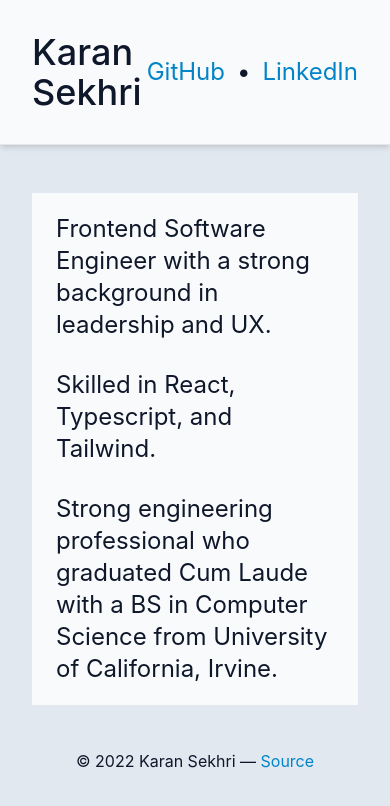
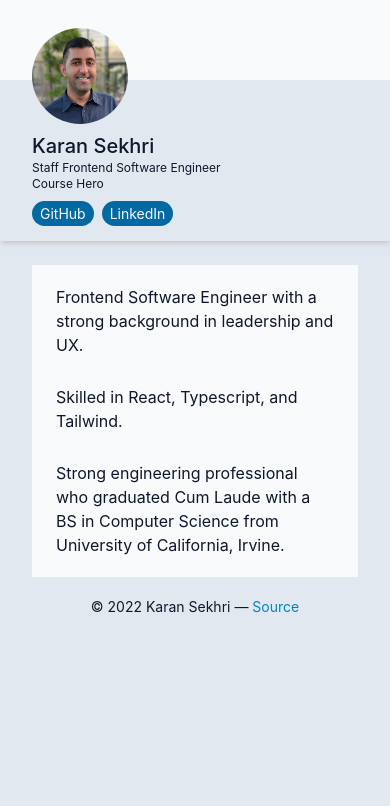
Before and after one commit to ksekhri/ksekhri-com, a React (Create React App) app: page / in a window 390 px wide. Shown: the top 806 px of the page. Built offline with nearby package versions, Linux system fonts and the light colour scheme.

Commit message:
Add mobile styles

```diff
--- a/src/component/Content.tsx
+++ b/src/component/Content.tsx
@@ -2,7 +2,7 @@ import React from 'react'
 import photo from './karan-sekhri.jpg'
 
 const Content = () => (
-  <section className="mx-auto mt-12 mb-11 flex max-w-screen-xl items-center px-8 md:mt-[5rem] md:mb-[4.5rem] lg:mt-[8rem] lg:mb-[7rem] xl:mt-[10rem] xl:mb-[9rem] xl:px-4 2xl:px-0">
+  <section className="mx-auto mt-6 mb-5 flex max-w-screen-xl items-center px-8 md:mt-[5rem] md:mb-[4.5rem] lg:mt-[8rem] lg:mb-[7rem] xl:mt-[10rem] xl:mb-[9rem] xl:px-4 2xl:px-0">
     <div className="mr-5 hidden md:block xl:mr-7 2xl:mr-11">
       <div className="mb-4">
         <img
@@ -14,7 +14,7 @@ const Content = () => (
       <div className="text-center">Staff Frontend Software Engineer</div>
       <div className="text-center">Course Hero</div>
     </div>
-    <div className="bg-slate-50 px-6 py-5 text-2xl dark:bg-slate-600 md:ml-5 md:px-8 md:py-8 lg:px-10 lg:py-12 xl:ml-7 xl:px-[5rem] xl:py-[4rem] 2xl:ml-11">
+    <div className="text-md bg-slate-50 px-6 py-5 dark:bg-slate-600 md:ml-5 md:px-8 md:py-8 md:text-lg lg:px-10 lg:py-12 lg:text-xl xl:ml-7 xl:px-[5rem] xl:py-[4rem] xl:text-2xl 2xl:ml-11">
       <p className="mb-7">
         Frontend Software Engineer with a strong background in leadership and
         UX.
--- a/src/component/Footer.tsx
+++ b/src/component/Footer.tsx
@@ -1,7 +1,7 @@
 import React from 'react'
 
 const Footer = () => (
-  <footer className="mx-auto max-w-screen-xl px-10 pb-4 text-center">
+  <footer className="mx-auto max-w-screen-xl px-10 pb-4 text-center text-sm xl:text-base">
     © {new Date().getFullYear()} Karan Sekhri —{' '}
     <a
       className="text-sky-600 dark:text-sky-400"
--- a/src/component/Header.tsx
+++ b/src/component/Header.tsx
@@ -1,32 +1,12 @@
 import React from 'react'
+import HeaderDesktop from './HeaderDesktop'
+import HeaderMobile from './HeaderMobile'
 
 const Header = () => (
-  <header className="w-full border-b bg-slate-50 shadow-md dark:border-slate-700 dark:bg-transparent dark:shadow-none">
-    <div className="mx-auto flex w-full max-w-screen-xl select-none items-center justify-between px-8 py-8 xl:px-4 2xl:px-0">
-      <div className="cursor-default text-4xl font-medium">Karan Sekhri</div>
-      <div className="flex text-2xl">
-        <div className="mr-3">
-          <a
-            className="text-sky-600 dark:text-sky-400"
-            href="https://github.com/ksekhri/"
-            title="Karan Sekhri GitHub"
-          >
-            GitHub
-          </a>
-        </div>
-        <div className="mr-3">•</div>
-        <div>
-          <a
-            className="text-sky-600 dark:text-sky-400"
-            href="https://linkedin.com/in/ksekhri"
-            title="Karan Sekhri LinkedIn"
-          >
-            LinkedIn
-          </a>
-        </div>
-      </div>
-    </div>
-  </header>
+  <>
+    <HeaderMobile className="md:hidden" />
+    <HeaderDesktop className="hidden md:block" />
+  </>
 )
 
 export default Header
--- /dev/null
+++ b/src/component/HeaderDesktop.tsx
@@ -0,0 +1,34 @@
+import React from 'react'
+
+const HeaderDesktop = ({ className }: { className: string }) => (
+  <header className={className}>
+    <div className="w-full border-b bg-slate-50 shadow-md dark:border-slate-700 dark:bg-transparent dark:shadow-none">
+      <div className="mx-auto flex w-full max-w-screen-xl select-none items-center justify-between px-8 py-8 xl:px-4 2xl:px-0">
+        <div className="cursor-default text-4xl font-medium">Karan Sekhri</div>
+        <div className="flex text-2xl">
+          <div className="mr-3">
+            <a
+              className="text-sky-600 dark:text-sky-400"
+              href="https://github.com/ksekhri/"
+              title="Karan Sekhri GitHub"
+            >
+              GitHub
+            </a>
+          </div>
+          <div className="mr-3">•</div>
+          <div>
+            <a
+              className="text-sky-600 dark:text-sky-400"
+              href="https://linkedin.com/in/ksekhri"
+              title="Karan Sekhri LinkedIn"
+            >
+              LinkedIn
+            </a>
+          </div>
+        </div>
+      </div>
+    </div>
+  </header>
+)
+
+export default HeaderDesktop
--- /dev/null
+++ b/src/component/HeaderMobile.tsx
@@ -0,0 +1,44 @@
+import React from 'react'
+import photo from './karan-sekhri.jpg'
+
+const HeaderMobile = ({ className }: { className: string }) => (
+  <header className={className}>
+    <div className="relative flex w-full select-none flex-wrap justify-between border-b px-8 pb-7 shadow-md dark:border-slate-700 dark:shadow-none">
+      <div className="absolute top-0 left-0 right-0 h-[5rem] bg-slate-50 dark:bg-slate-600" />
+      <div className="mr-5 mt-4 inline-flex shrink-0 translate-y-3 flex-col">
+        <div className="mb-2 flex">
+          <img
+            className="max-w-[6rem] rounded-full"
+            src={photo}
+            alt="Karan Sekhri"
+          />
+        </div>
+        <div className="cursor-default text-xl font-medium">Karan Sekhri</div>
+        <div className="text-xs">Staff Frontend Software Engineer</div>
+        <div className="text-xs">Course Hero</div>
+      </div>
+      <div className="mt-3 flex shrink-0 translate-y-3 items-end text-sm">
+        <div className="mr-2">
+          <a
+            className="rounded-full bg-sky-700 py-1 px-2 text-slate-50 text-sky-600"
+            href="https://github.com/ksekhri/"
+            title="Karan Sekhri GitHub"
+          >
+            GitHub
+          </a>
+        </div>
+        <div>
+          <a
+            className="rounded-full bg-sky-700 py-1 px-2 text-slate-50 text-sky-600"
+            href="https://linkedin.com/in/ksekhri"
+            title="Karan Sekhri LinkedIn"
+          >
+            LinkedIn
+          </a>
+        </div>
+      </div>
+    </div>
+  </header>
+)
+
+export default HeaderMobile
```
